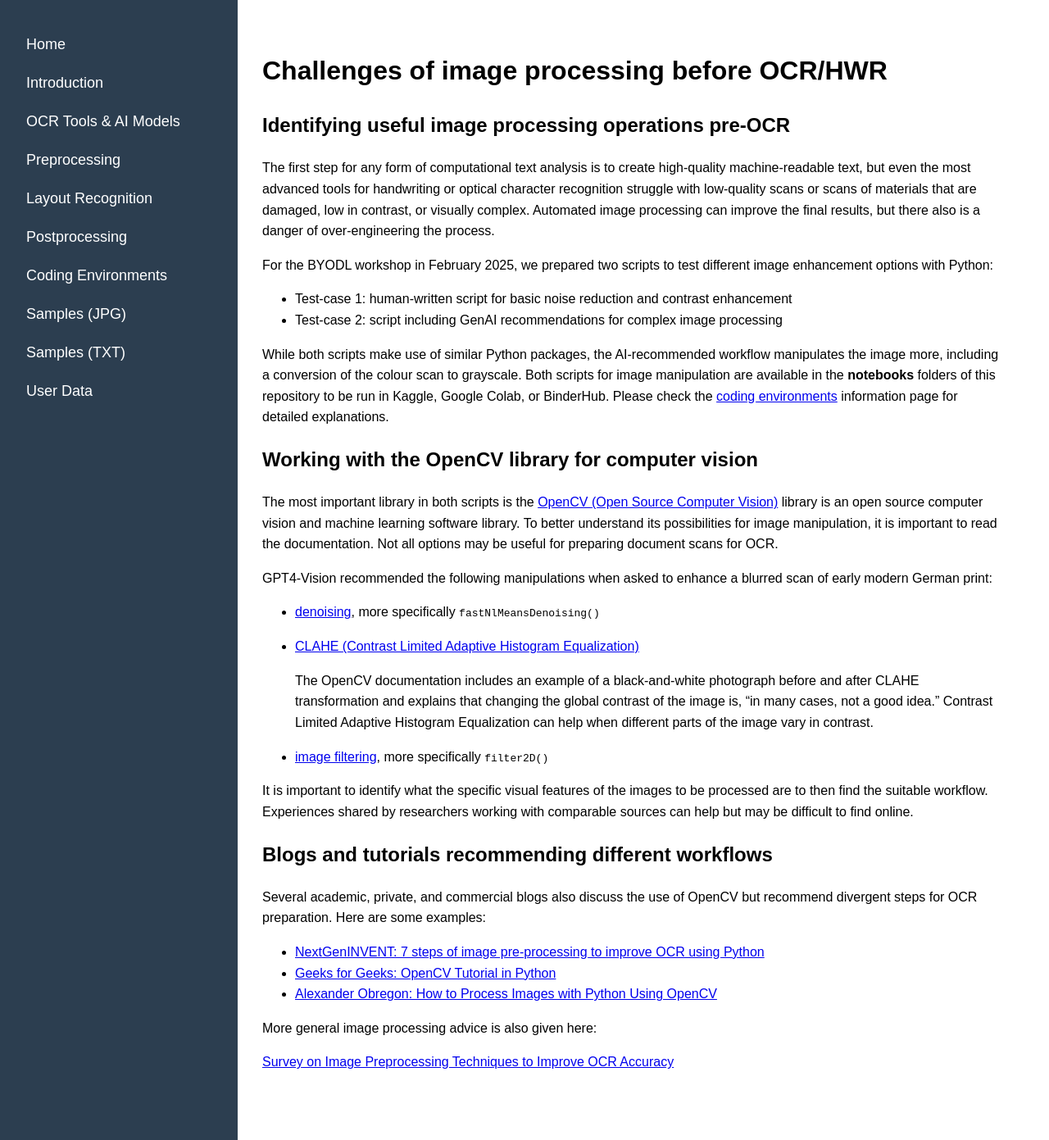
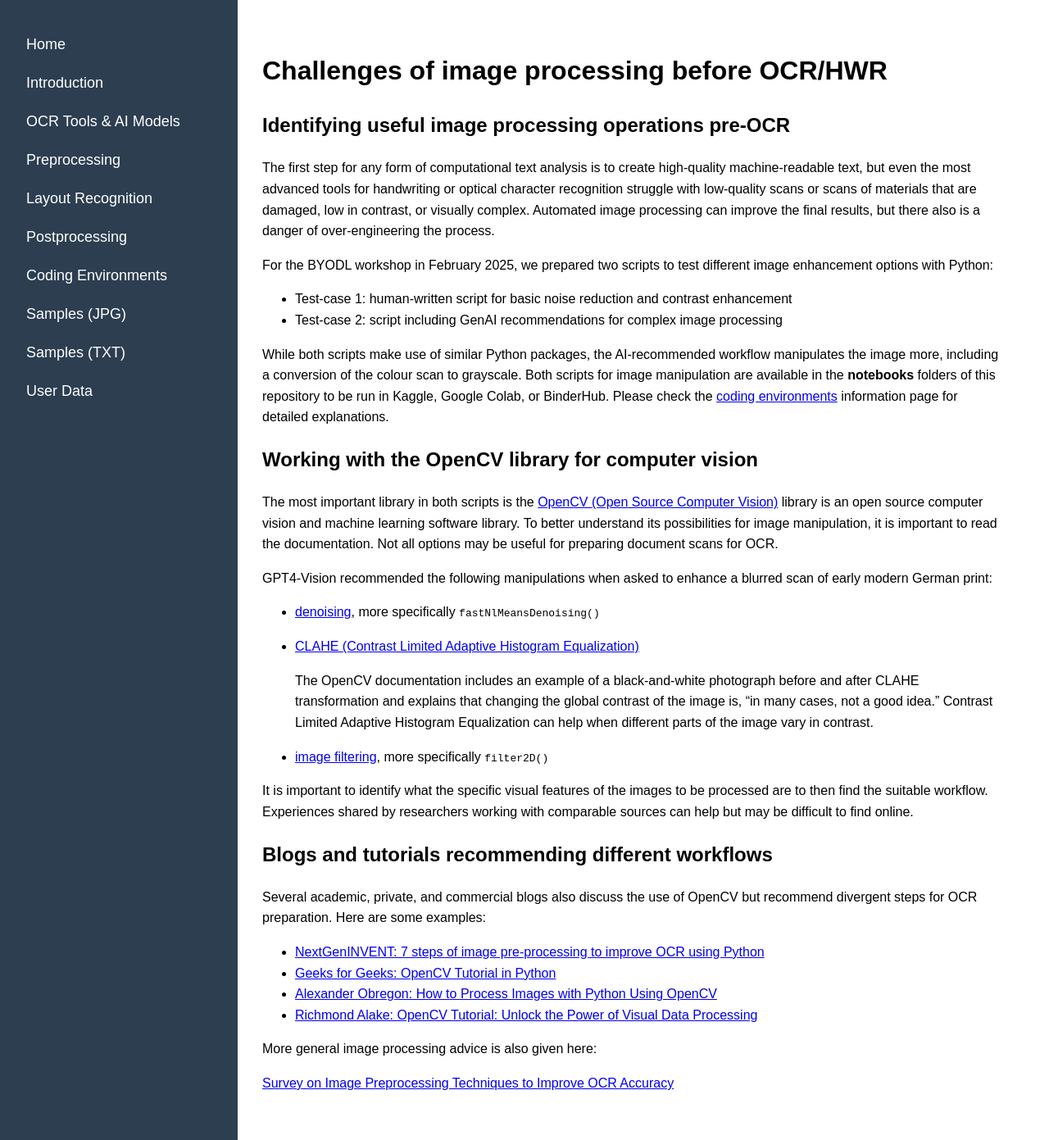
Before and after one commit to stwagner07/atr-historical-research, a Jekyll site: the page built from docs/preprocessing.md, in a window 1280 px wide and 1391 px high. Shown: the whole window at 82% size. Built offline with Jekyll 4.4.1, drawn with Linux system fonts in a browser that asks for light colours; our own code applies the rules of GitHub Pages for plain Markdown files.

Commit message:
resources added

```diff
--- a/docs/preprocessing.md
+++ b/docs/preprocessing.md
@@ -34,6 +34,7 @@ Several academic, private, and commercial blogs also discuss the use of OpenCV b
 - [NextGenINVENT: 7 steps of image pre-processing to improve OCR using Python](https://nextgeninvent.com/blogs/7-steps-of-image-pre-processing-to-improve-ocr-using-python-2/)
 - [Geeks for Geeks: OpenCV Tutorial in Python](https://www.geeksforgeeks.org/opencv-python-tutorial/)
 - [Alexander Obregon: How to Process Images with Python Using OpenCV](https://medium.com/@AlexanderObregon/how-to-process-images-with-python-using-opencv-6894010d78e4)
+- [Richmond Alake: OpenCV Tutorial: Unlock the Power of Visual Data Processing](https://www.datacamp.com/tutorial/opencv-tutorial)
 
 More general image processing advice is also given here:
 
```
